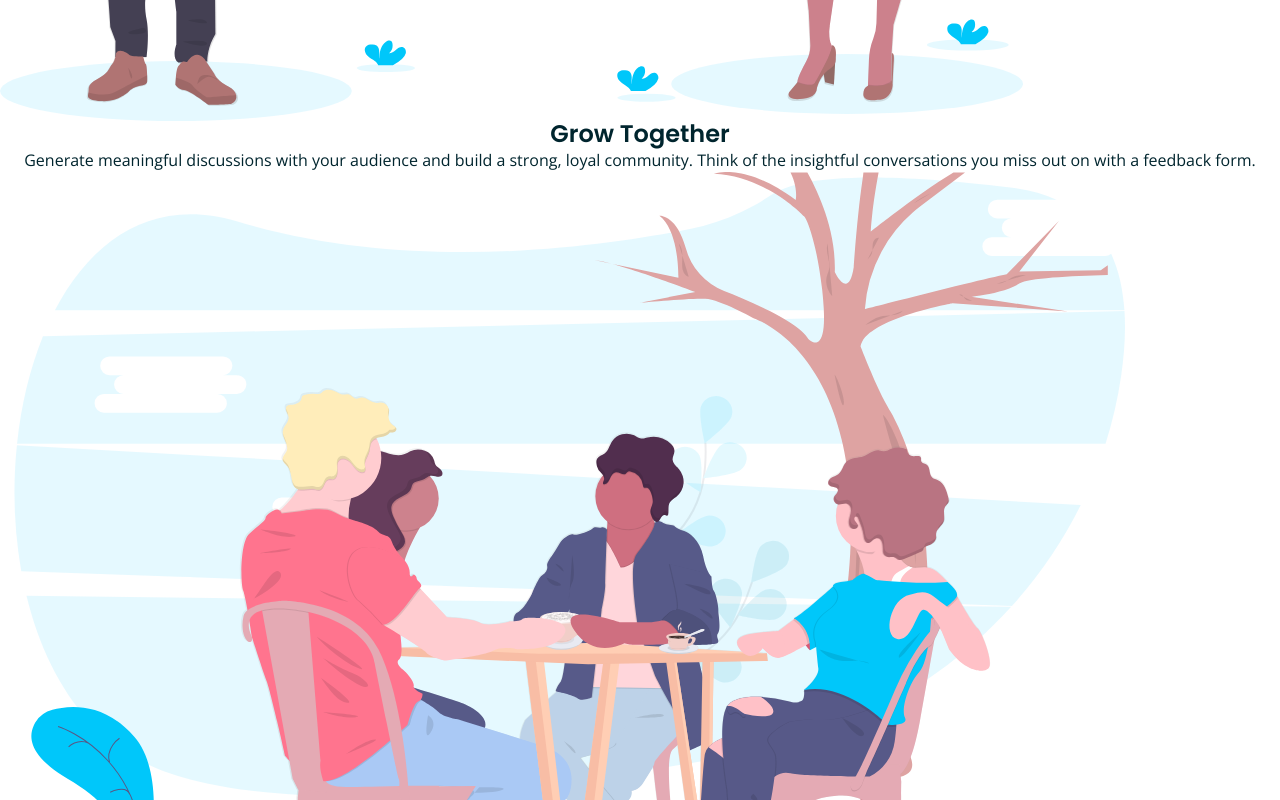
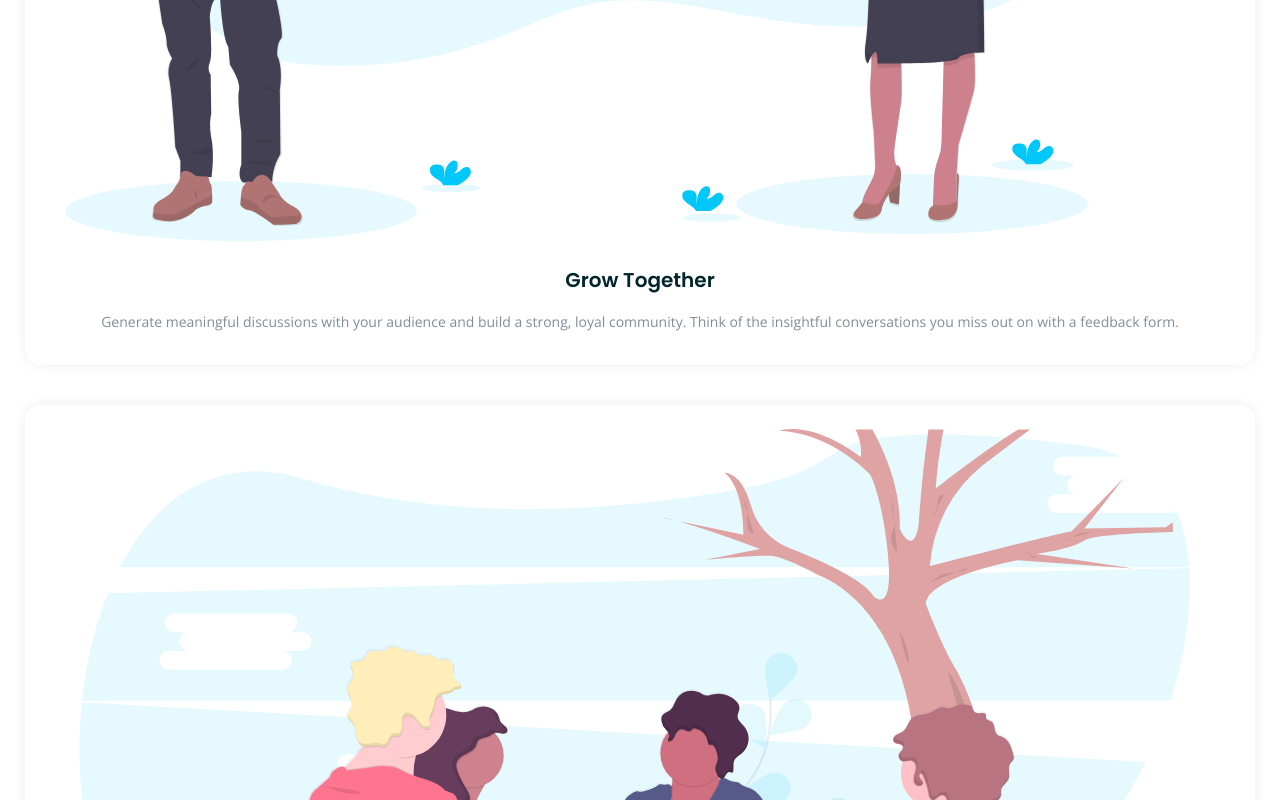
Before and after one commit to WesselKonstantinov/huddle-landing-page-with-alternate-featuring-blocks, a plain HTML site: page index.html in a window 1280 px wide. Shown: the part 1820-2620 px from the top of the page. Drawn offline with nearby package versions, Linux system fonts and the light colour scheme.

Commit message:
Style feature cards section

```diff
--- a/styles.css
+++ b/styles.css
@@ -203,10 +203,21 @@ h4 {
 }
 
 /* || Main content styles */
+.main__inner {
+  max-width: 79.375rem;
+  margin-inline: auto;
+}
+
+.main__inner > * + * {
+  margin-top: 6rem;
+}
+
+/* || Hero styles */
 .hero {
   padding-inline: 2.25rem;
   display: flex;
   flex-direction: column;
+  align-items: center;
   gap: 3.5rem;
 }
 
@@ -223,6 +234,39 @@ h4 {
   --flow-space: 1.25rem;
 }
 
+/* || Feature card section styles */
+.feature-card-stack {
+  padding-inline: 1.25rem;
+}
+
+.feature-card-stack > * + * {
+  margin-top: 2.5rem;
+}
+
+.feature-card {
+  padding: 1.5rem 2.5rem 2.0625rem;
+  display: flex;
+  flex-direction: column;
+  gap: 1.5rem;
+  background-color: var(--color-white);
+  border-radius: 1rem;
+  box-shadow: 0 0 0.875rem rgb(0 0 0 / 0.07);
+}
+
+.feature-card__info > * + * {
+  margin-top: 1rem;
+}
+
+.feature-card__title {
+  font-size: 1.25rem;
+  line-height: inherit;
+}
+
+.feature-card__text {
+  color: var(--color-grayish-blue);
+  font-size: 0.875rem;
+}
+
 /* || Footer styles */
 .footer-wrapper {
   --flow-space: 7.5rem;
```
